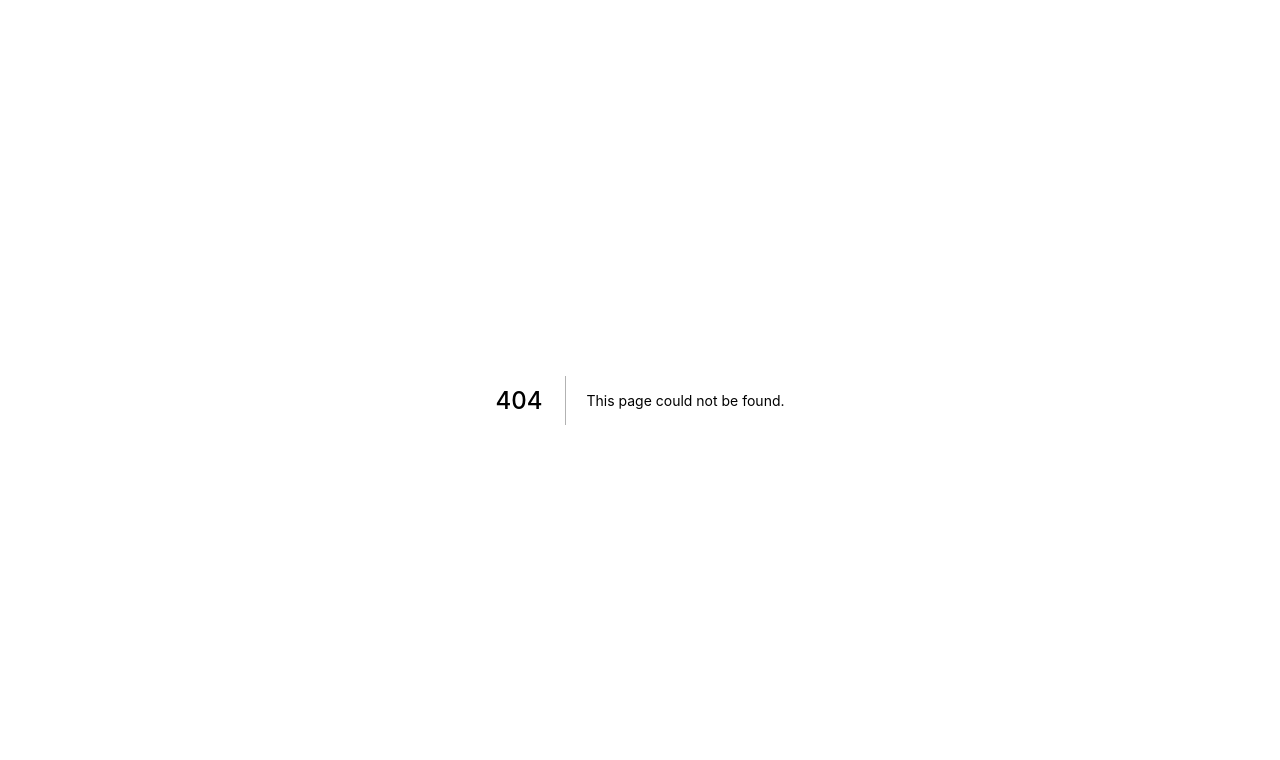
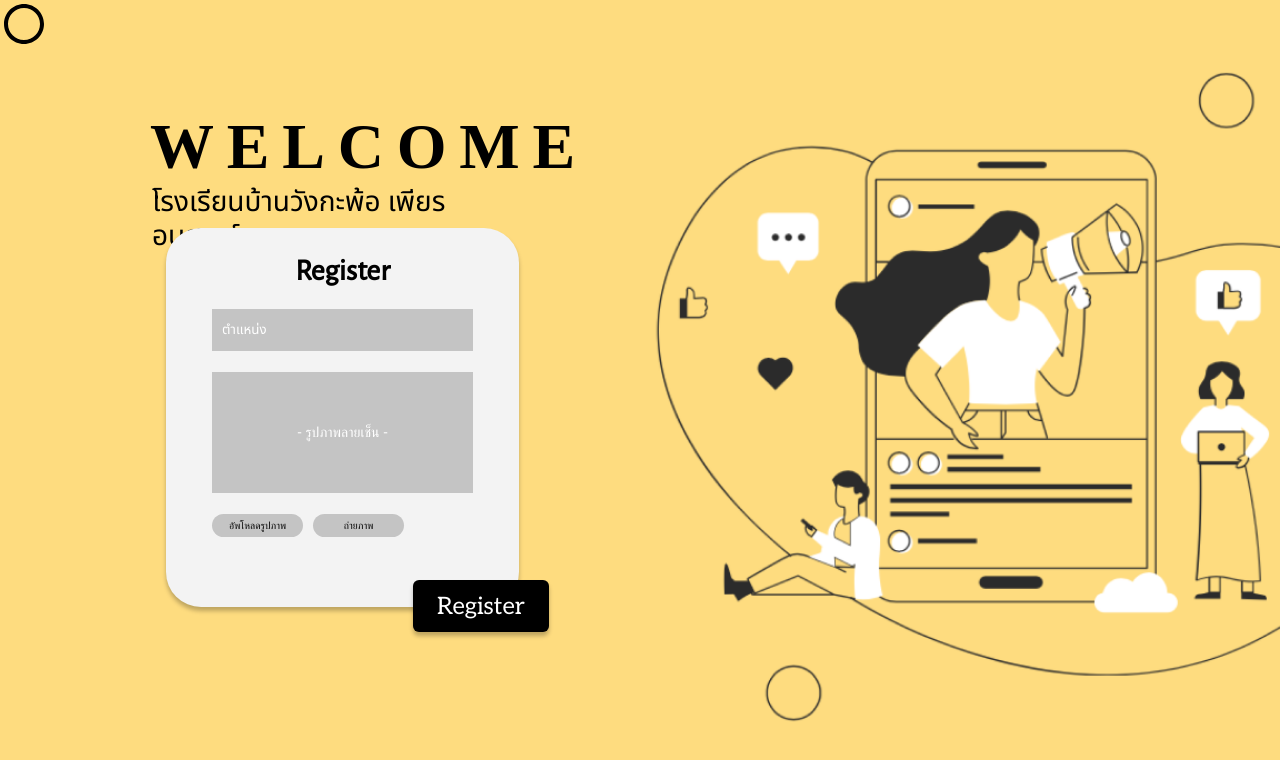
Before and after one commit to naslimin/Project2, a Next.js app: page /register-next in a window 1280 px wide. Before the commit this address had no page. Shown: the top 760 px of the page. Built offline with nearby package versions, Linux system fonts and the light colour scheme; a web font is replaced by a local one.

Commit message:
add register page

```diff
--- /dev/null
+++ b/pages/register-next.js
@@ -0,0 +1,34 @@
+import Layout from '../components/layoutLogin'
+import InputType from '../components/compose/inputType'
+import styles from './index.module.css'
+import Link from 'next/link'
+export default function RegisterNext() {
+  return (
+    <>
+      <h2 className={styles.textTitle}>Register</h2>
+      <InputType className={styles.spacer} type="text" placeholder="ตำแหน่ง" />
+      <div className={`${styles.imagePreview} ${styles.spacer}`}>
+        - รูปภาพลายเช็น -
+      </div>
+      <div className={styles.boxBtnUpload}>
+        <div className={styles.uploadBtn}>
+          อัพโหลดรูปภาพ
+        </div>
+        <div className={styles.uploadBtn}>
+          ถ่ายภาพ
+        </div>
+      </div>
+      <Link href={'home'}>
+        <div className={`${styles.loginBTN} fontText`}>Register</div>
+      </Link>
+    </>
+  )
+}
+
+RegisterNext.getLayout = function getLayout(page) {
+  return (
+    <Layout>
+      {page}
+    </Layout>
+  )
+}
```
Also changed, not shown: pages/register.js (added, +27 -0 lines).
